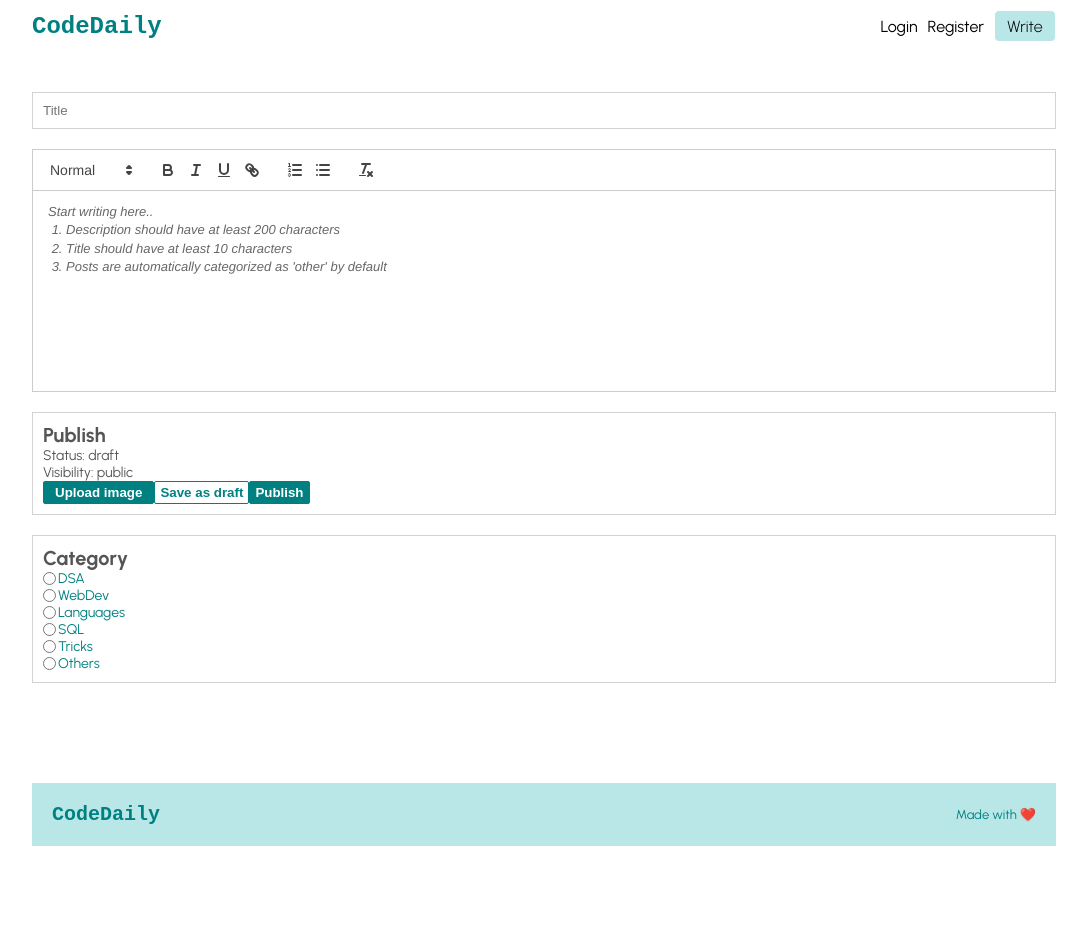
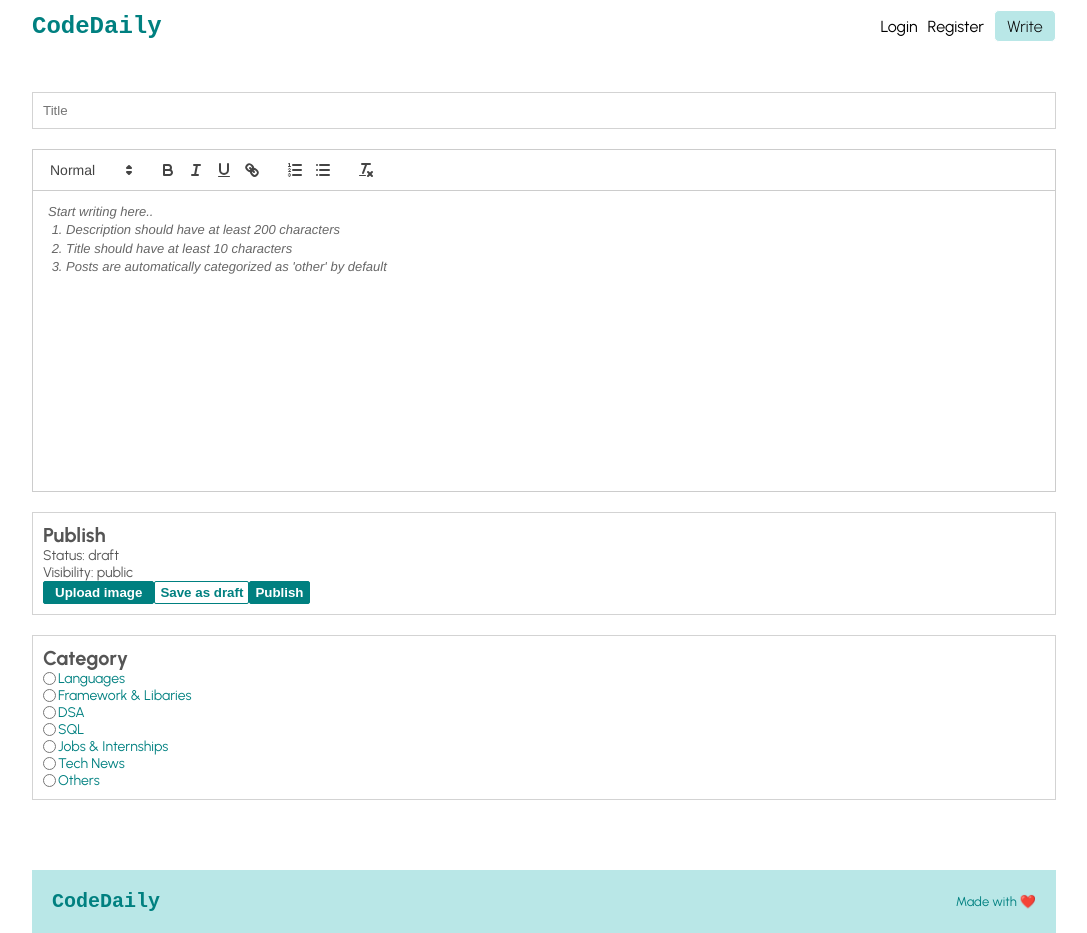
Before and after one commit to sachanayush47/CodeDaily, a React (Create React App) app in the folder frontend/: page /write in a window 1280 px wide. Shown: the whole page, without its empty margins (96-1183 px from the left). Before the commit the page ends 846 px from the top, so only its background shows below. Built offline with nearby package versions, Linux system fonts and the light colour scheme.

Commit message:
Add categories component

```diff
--- a/frontend/public/index.html
+++ b/frontend/public/index.html
@@ -14,11 +14,11 @@
   <!-- <link rel="apple-touch-icon" href="%PUBLIC_URL%/logo192.png" /> -->
   <!-- <link rel="manifest" href="%PUBLIC_URL%/manifest.json" /> -->
 
-  <link rel="preconnect" href="https://fonts.googleapis.com">
+  <!-- <link rel="preconnect" href="https://fonts.googleapis.com">
   <link rel="preconnect" href="https://fonts.gstatic.com" crossorigin>
   <link
     href="https://fonts.googleapis.com/css2?family=Urbanist:ital,wght@0,100;0,200;0,300;0,400;0,500;0,600;0,700;0,800;0,900;1,100;1,200;1,300;1,400;1,500;1,600;1,700;1,800;1,900&display=swap"
-    rel="stylesheet">
+    rel="stylesheet"> -->
 
 
   <title>CodeDaily</title>
--- a/frontend/src/App.css
+++ b/frontend/src/App.css
@@ -1,7 +1,9 @@
+@import url('https://fonts.googleapis.com/css2?family=Urbanist:ital,wght@0,100;0,200;0,300;0,400;0,500;0,600;0,700;0,800;0,900;1,100;1,200;1,300;1,400;1,500;1,600;1,700;1,800;1,900&display=swap');
+
 * {
   margin: 0;
 }
 
 body {
-  font-family: 'Urbanist', sans-serif;
+  font-family: 'Urbanist';
 }
--- /dev/null
+++ b/frontend/src/components/CategoryDropdown.jsx
@@ -0,0 +1,56 @@
+import React from "react";
+import { Link } from "react-router-dom";
+
+function CategoryDropdown() {
+    return (
+        <label className="dropdown">
+            <div className="dd-button">Categories</div>
+
+            <input type="checkbox" className="dd-input" id="test" />
+
+            <ul className="dd-menu">
+                <li>
+                    <Link className="link" to="/?cat=languages">
+                        <h6>Languages</h6>
+                    </Link>
+                </li>
+                <li>
+                    <Link className="link" to="/?cat=lib">
+                        <h6>Framework & Libaries</h6>
+                    </Link>
+                </li>
+                <li>
+                    <Link className="link" to="/?cat=dsa">
+                        <h6>DSA</h6>
+                    </Link>
+                </li>
+                <li>
+                    <Link className="link" to="/?cat=sql">
+                        <h6>SQL</h6>
+                    </Link>
+                </li>
+                <li>
+                    <Link className="link" to="/?cat=jobs">
+                        <h6>Jobs & Internships</h6>
+                    </Link>
+                </li>
+                <li>
+                    <Link className="link" to="/?cat=news">
+                        <h6>Tech News</h6>
+                    </Link>
+                </li>
+                <li>
+                    <Link className="link" to="/?cat=others">
+                        <h6>Others</h6>
+                    </Link>
+                </li>
+                {/* <li className="divider"></li> */}
+                {/* <li>
+                    <a href="http://google.com">Link to</a>
+                </li> */}
+            </ul>
+        </label>
+    );
+}
+
+export default CategoryDropdown;
--- a/frontend/src/pages/Home.jsx
+++ b/frontend/src/pages/Home.jsx
@@ -4,6 +4,7 @@ import { useEffect } from "react";
 import { useState } from "react";
 import { Link, useLocation } from "react-router-dom";
 import { toast, ToastContainer } from "react-toastify";
+import CategoryDropdown from "../components/CategoryDropdown";
 
 const parseHtml = (html) => {
     const doc = new DOMParser().parseFromString(html, "text/html");
@@ -46,6 +47,8 @@ function Home() {
     return (
         <div className="home">
             <ToastContainer />
+            <CategoryDropdown />
+
             <div className="posts">
                 {posts.map((post) => (
                     <div className="post" key={post.id}>
--- a/frontend/src/pages/Single.jsx
+++ b/frontend/src/pages/Single.jsx
@@ -92,7 +92,7 @@ function Single() {
             </div>
             <br />
             <p className="end">...</p>
-            <h2>Otherposts you may like</h2>
+            <h2>Other posts you may like</h2>
             {post.category && <Menu category={post.category} />}
         </div>
     );
--- a/frontend/src/pages/Write.jsx
+++ b/frontend/src/pages/Write.jsx
@@ -130,34 +130,34 @@ function Write() {
                         <input
                             type="radio"
                             name="cat"
+                            value="languages"
+                            id="languages"
+                            checked={category === "languages"}
+                            onChange={(e) => setCategory(e.target.value)}
+                        />
+                        <label htmlFor="dsa">Languages</label>
+                    </div>
+                    <div className="cat">
+                        <input
+                            type="radio"
+                            name="cat"
+                            value="lib"
+                            id="lib"
+                            checked={category === "lib"}
+                            onChange={(e) => setCategory(e.target.value)}
+                        />
+                        <label htmlFor="webdev">Framework & Libaries</label>
+                    </div>
+                    <div className="cat">
+                        <input
+                            type="radio"
+                            name="cat"
                             value="dsa"
                             id="dsa"
                             checked={category === "dsa"}
                             onChange={(e) => setCategory(e.target.value)}
                         />
-                        <label htmlFor="dsa">DSA</label>
-                    </div>
-                    <div className="cat">
-                        <input
-                            type="radio"
-                            name="cat"
-                            value="webdev"
-                            id="webdev"
-                            checked={category === "webdev"}
-                            onChange={(e) => setCategory(e.target.value)}
-                        />
-                        <label htmlFor="webdev">WebDev</label>
-                    </div>
-                    <div className="cat">
-                        <input
-                            type="radio"
-                            name="cat"
-                            value="languages"
-                            id="languages"
-                            checked={category === "languages"}
-                            onChange={(e) => setCategory(e.target.value)}
-                        />
-                        <label htmlFor="languages">Languages</label>
+                        <label htmlFor="languages">DSA</label>
                     </div>
                     <div className="cat">
                         <input
@@ -174,12 +174,23 @@ function Write() {
                         <input
                             type="radio"
                             name="cat"
-                            value="tricks"
-                            id="tricks"
-                            checked={category === "tricks"}
+                            value="jobs"
+                            id="jobs"
+                            checked={category === "jobs"}
                             onChange={(e) => setCategory(e.target.value)}
                         />
-                        <label htmlFor="tricks">Tricks</label>
+                        <label htmlFor="tricks">Jobs & Internships</label>
+                    </div>
+                    <div className="cat">
+                        <input
+                            type="radio"
+                            name="cat"
+                            value="news"
+                            id="news"
+                            checked={category === "news"}
+                            onChange={(e) => setCategory(e.target.value)}
+                        />
+                        <label htmlFor="tricks">Tech News</label>
                     </div>
                     <div className="cat">
                         <input
--- a/frontend/src/style.scss
+++ b/frontend/src/style.scss
@@ -29,8 +29,6 @@ $LightGreen: #b9e7e7;
             align-items: center;
             justify-content: center;
             height: 100vh;
-            // background-color: $LightGreen;
-            background-repeat: no-repeat;
             background-size: cover;
             background-image: url("https://images.unsplash.com/photo-1611083616600-d3fdc4198aa6?ixlib=rb-4.0.3&ixid=MnwxMjA3fDB8MHxwaG90by1wYWdlfHx8fGVufDB8fHx8&auto=format&fit=crop&w=435&q=80");
 
@@ -39,7 +37,7 @@ $LightGreen: #b9e7e7;
             left: calc(-50vw + 50%);
 
             h1 {
-                font-size: 20px;
+                font-size: 25px;
                 color: teal;
                 margin-bottom: 20px;
             }
@@ -106,14 +104,6 @@ $LightGreen: #b9e7e7;
                     gap: 10px;
                     align-items: center;
 
-                    h6 {
-                        font-size: 16px;
-                        font-weight: 300;
-                        &:hover {
-                            color: teal;
-                        }
-                    }
-
                     span {
                         cursor: pointer;
                         &:hover {
@@ -143,7 +133,7 @@ $LightGreen: #b9e7e7;
 
         // FOOTER
         footer {
-            margin-top: 100px;
+            margin-top: 70px;
             padding: 20px;
             background-color: $LightGreen;
             display: flex;
@@ -157,7 +147,6 @@ $LightGreen: #b9e7e7;
                     font-family: "Courier New", Courier, monospace;
                     font-size: 20px;
                     font-weight: bolder;
-                    // color: teal;
                 }
             }
         }
@@ -165,7 +154,7 @@ $LightGreen: #b9e7e7;
         // HOME PAGE
         .home {
             .posts {
-                margin-top: 50px;
+                margin-top: 25px;
                 display: flex;
                 flex-direction: column;
                 gap: 50px;
@@ -232,6 +221,11 @@ $LightGreen: #b9e7e7;
 
                 h1 {
                     font-size: 2.5rem;
+                    margin-bottom: 15px;
+
+                    &:hover {
+                        color: teal;
+                    }
                 }
 
                 p {
@@ -255,6 +249,100 @@ $LightGreen: #b9e7e7;
                         background-color: $LightGreen;
                         // color: black;
                     }
+                }
+            }
+
+            // DROPDOWN
+            .dropdown {
+                display: inline-block;
+                position: relative;
+                margin-top: 10px;
+                margin-left: auto;
+                z-index: 100;
+
+                &:hover .dd-menu {
+                    display: block;
+                }
+
+                a {
+                    text-decoration: none;
+                    color: #000000;
+                }
+
+                a:hover {
+                    color: #222222;
+                }
+
+                .dd-button {
+                    display: inline-block;
+                    border: 1px solid gray;
+                    border-radius: 4px;
+                    padding: 10px 30px 10px 20px;
+                    background-color: #ffffff;
+                    cursor: pointer;
+                    white-space: nowrap;
+                }
+
+                .dd-button:after {
+                    content: "";
+                    position: absolute;
+                    top: 50%;
+                    right: 15px;
+                    transform: translateY(-50%);
+                    width: 0;
+                    height: 0;
+                    border-left: 5px solid transparent;
+                    border-right: 5px solid transparent;
+                    border-top: 5px solid black;
+                }
+
+                .dd-button:hover {
+                    background-color: #eeeeee;
+                }
+
+                .dd-input {
+                    display: none;
+                }
+
+                .dd-menu {
+                    position: absolute;
+                    top: 100%;
+                    border: 1px solid #ccc;
+                    border-radius: 4px;
+                    padding: 0;
+                    margin: 2px 0 0 0;
+                    box-shadow: 0 0 6px 0 rgba(0, 0, 0, 0.1);
+                    background-color: #ffffff;
+                    list-style-type: none;
+
+                    .link {
+                        h6 {
+                            font-size: 16px;
+                            font-weight: 300;
+                            width: 100%;
+                            &:hover {
+                                color: teal;
+                            }
+                        }
+                    }
+                }
+
+                .dd-input + .dd-menu {
+                    display: none;
+                }
+
+                .dd-input:checked + .dd-menu {
+                    display: block;
+                }
+
+                .dd-menu li {
+                    padding: 10px 20px;
+                    cursor: pointer;
+                    white-space: nowrap;
+                }
+
+                .dd-menu li:hover {
+                    background-color: #f6f6f6;
                 }
             }
         }
@@ -307,14 +395,14 @@ $LightGreen: #b9e7e7;
                 }
 
                 h1 {
-                    font-size: 42px;
+                    font-size: 45px;
                     color: #333;
                 }
 
                 p {
                     text-align: justify;
                     line-height: 1.58;
-                    font-size: 16px;
+                    font-size: 18px;
                 }
             }
 
@@ -381,7 +469,7 @@ $LightGreen: #b9e7e7;
         // WRITE
 
         .ql-editor {
-            height: 200px;
+            height: 300px;
             width: 100%;
         }
 
```
Also changed, not shown: frontend/src/components/Navbar.jsx (+0 -19 lines).
